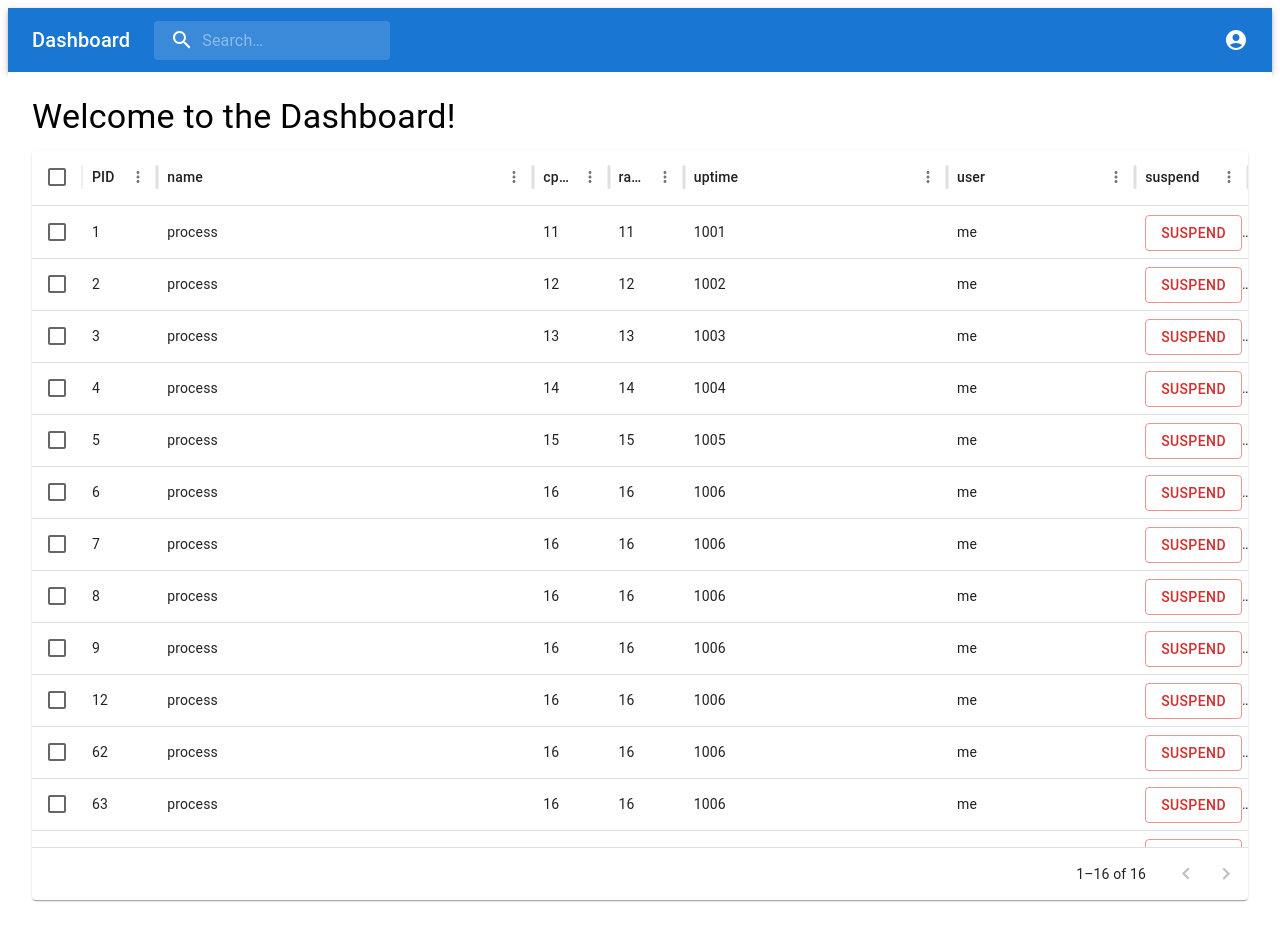
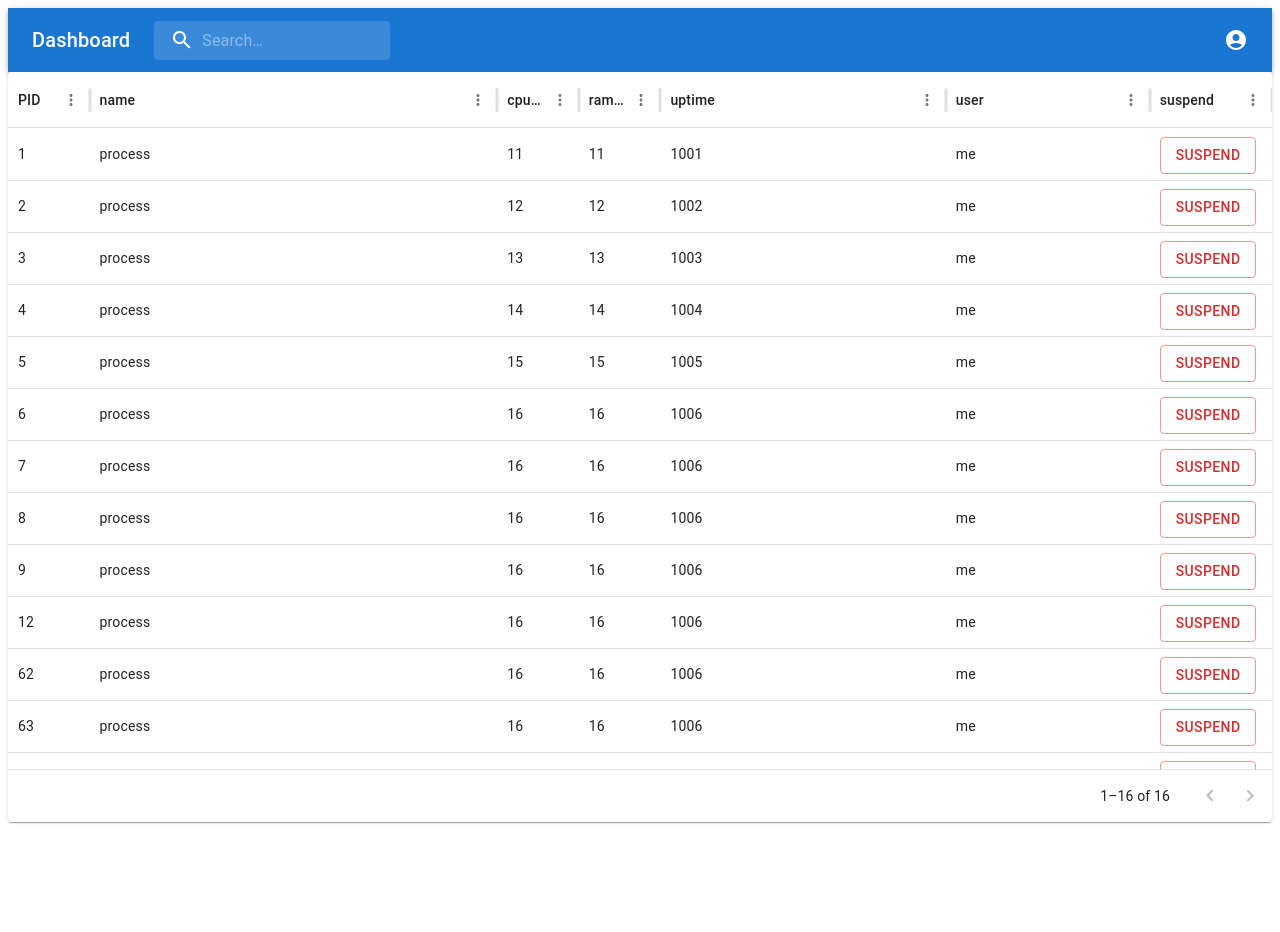
Before and after one commit to EricHayter/cuHacking, a React (Vite) app in the folder src/ProcHub/: page / in a window 1280 px wide. After the commit the page ends 830 px from the top, so only its background shows below. Built offline with nearby package versions, Linux system fonts and the light colour scheme.

Commit message:
Removed checkboxes, simplified components, and removed welcome to dashboard text

```diff
--- a/src/ProcHub/src/components/DashboardContent.jsx
+++ /dev/null
@@ -1,22 +0,0 @@
-import React from 'react';
-import { Box, Typography } from '@mui/material';
-import ProcessTable from './ProcessTable';
-
-const DashboardContent = () => {
-  return (
-    <Box
-      sx={{
-        bgcolor: 'background.default',
-        padding: 3,
-      }}
-    >
-      <Typography variant="h4" gutterBottom>
-        Welcome to the Dashboard!
-      </Typography>
-      {/* Add additional content here */}
-	  <ProcessTable />
-    </Box>
-  );
-};
-
-export default DashboardContent;
--- a/src/ProcHub/src/components/ProcessTable.jsx
+++ b/src/ProcHub/src/components/ProcessTable.jsx
@@ -79,7 +79,6 @@ const ProcessTable = () => {
           columns={columns}
           initialState={{ pagination: { paginationModel } }}
           pageSizeOptions={[5, 10]}
-          checkboxSelection
           sx={{ border: 0 }}
         />
       </Paper>
--- a/src/ProcHub/src/pages/DashboardPage.jsx
+++ b/src/ProcHub/src/pages/DashboardPage.jsx
@@ -1,6 +1,6 @@
 import React, { useState } from 'react';
 import Navbar from '../components/Navbar';
-import DashboardContent from '../components/DashboardContent';
+import ProcessTable from '../components/ProcessTable';
 
 const DashboardPage = () => {
   const [isSidebarOpen, setSidebarOpen] = useState(true);
@@ -12,7 +12,7 @@ const DashboardPage = () => {
   return (
     <div>
       <Navbar onMenuClick={handleMenuClick} />
-      <DashboardContent />
+      <ProcessTable />
     </div>
   );
 };
```
